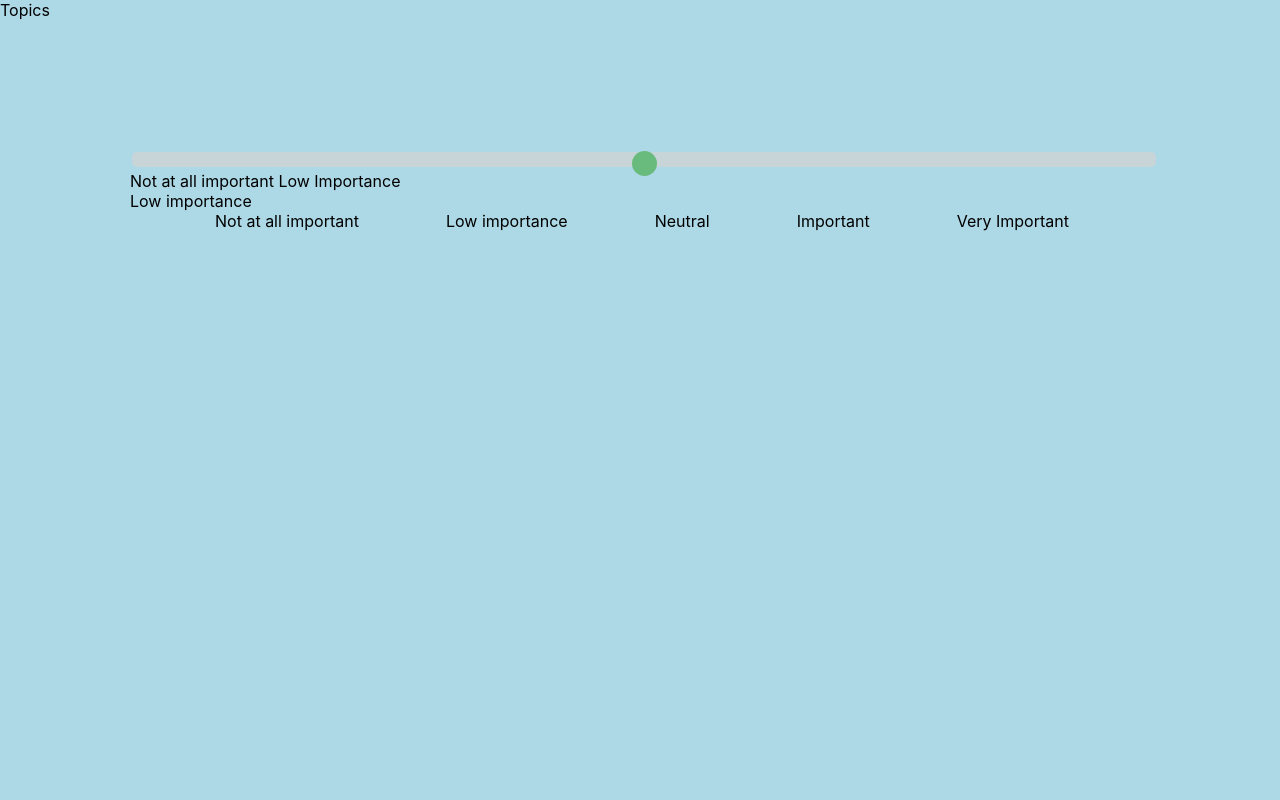
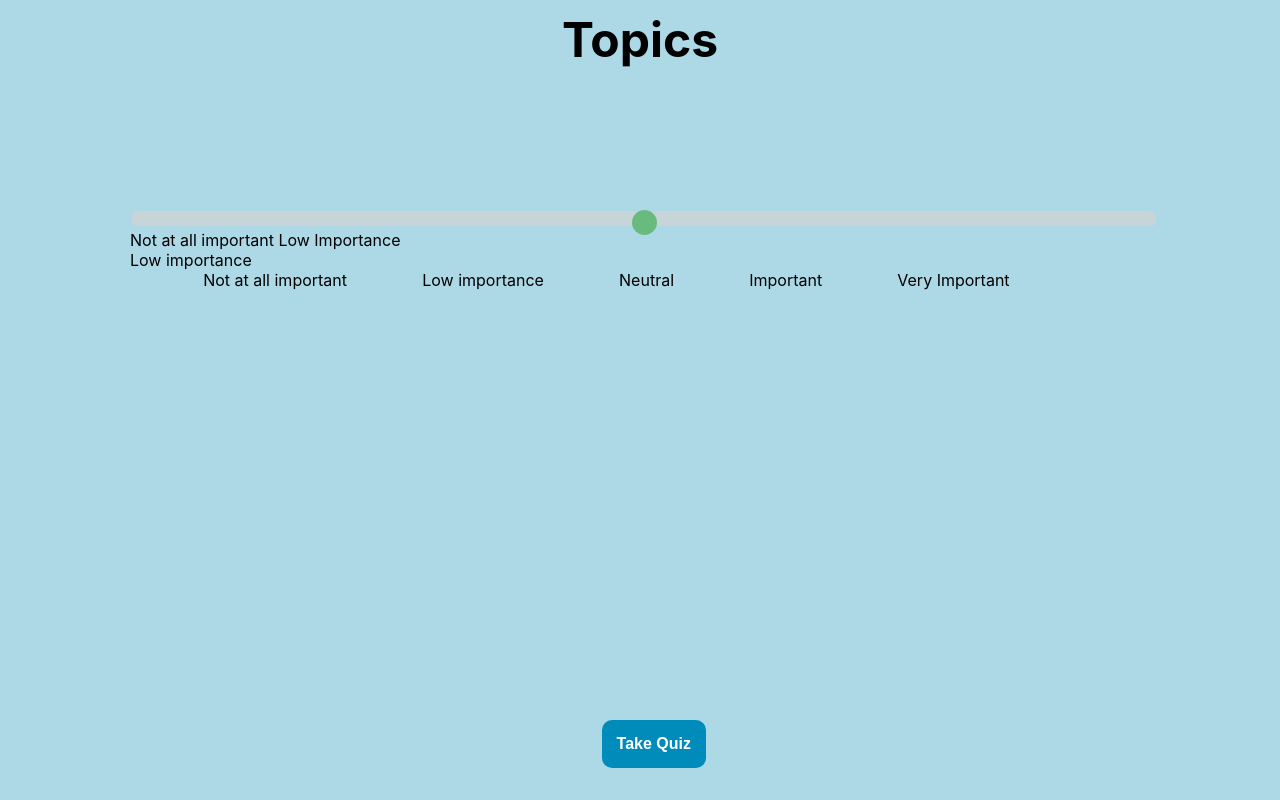
Before and after one commit to lwurl/IrishHack2, a React (Create React App) app in the folder quiz/: page /topics in a window 1280 px wide. Built offline with nearby package versions, Linux system fonts and the light colour scheme.

Commit message:
all buttons

```diff
--- a/quiz/src/Home.js
+++ b/quiz/src/Home.js
@@ -11,7 +11,7 @@ class Home extends React.Component {
         <img src={char} alt="char"/>
         <p className="p1">Don’t know which candidate to vote for?</p>
         <p className="p2">Decide which quotes you agree with most on many topics topics in this dynamically generated quiz to discern which candidate represents your views best.</p>
-        <Link to='/results'>
+        <Link to='/topics'>
           <div className="center_div"><button type="button" className="button"><b>Start Quiz</b></button></div>
         </Link>
         </div>
--- a/quiz/src/Quiz.js
+++ b/quiz/src/Quiz.js
@@ -1,6 +1,7 @@
 import React from 'react';
 import { DragDropContext, Droppable, Draggable } from "react-beautiful-dnd";
 import './quiz.css'
+import {Link} from 'react-router-dom';
 
 const getItems = (count, offset = 0) =>
     Array.from({ length: count }, (v, k) => k).map(k => ({
@@ -118,6 +119,9 @@ class Quiz extends React.Component {
     return (
       <DragDropContext onDragEnd={this.onDragEnd}>
         <div>
+        <Link to='/results'>
+          <div className="center_div"><button type="button" className="button"><b>See Results</b></button></div>
+        </Link>
           <div className="left_col">
             <Droppable droppableId="droppable2">
               {(provided, snapshot) => (
@@ -184,4 +188,5 @@ class Quiz extends React.Component {
   }
 }
 
+
 export default Quiz;
--- a/quiz/src/Topics.js
+++ b/quiz/src/Topics.js
@@ -1,11 +1,13 @@
 import React from 'react';
 import './topics.css';
+import {Link} from 'react-router-dom';
+
 
 class Topics extends React.Component {
   render() {
     return (
       <div>
-        <div>Topics</div>
+        <h1>Topics</h1>
         <div class="slidecontainer">
         <input type="range" min="1" max="101" defaultValue="50" class="slider" id="myRange" step="25" list="range-labels"/>
         <div class="1">Not at all important Low Importance</div>
@@ -16,6 +18,9 @@ class Topics extends React.Component {
           <option value="45" label="Neutral" />
           <option value="75" label="Important" />
           <option value="100" label="Very Important" />
+          <Link to='/quiz'>
+            <div className="center_div"><button type="button" className="button"><b>Take Quiz</b></button></div>
+          </Link>
         </datalist>
         </div>
       </div>
```
Also changed, not shown: 1 other file (tests, documents, lock files or other folders).
